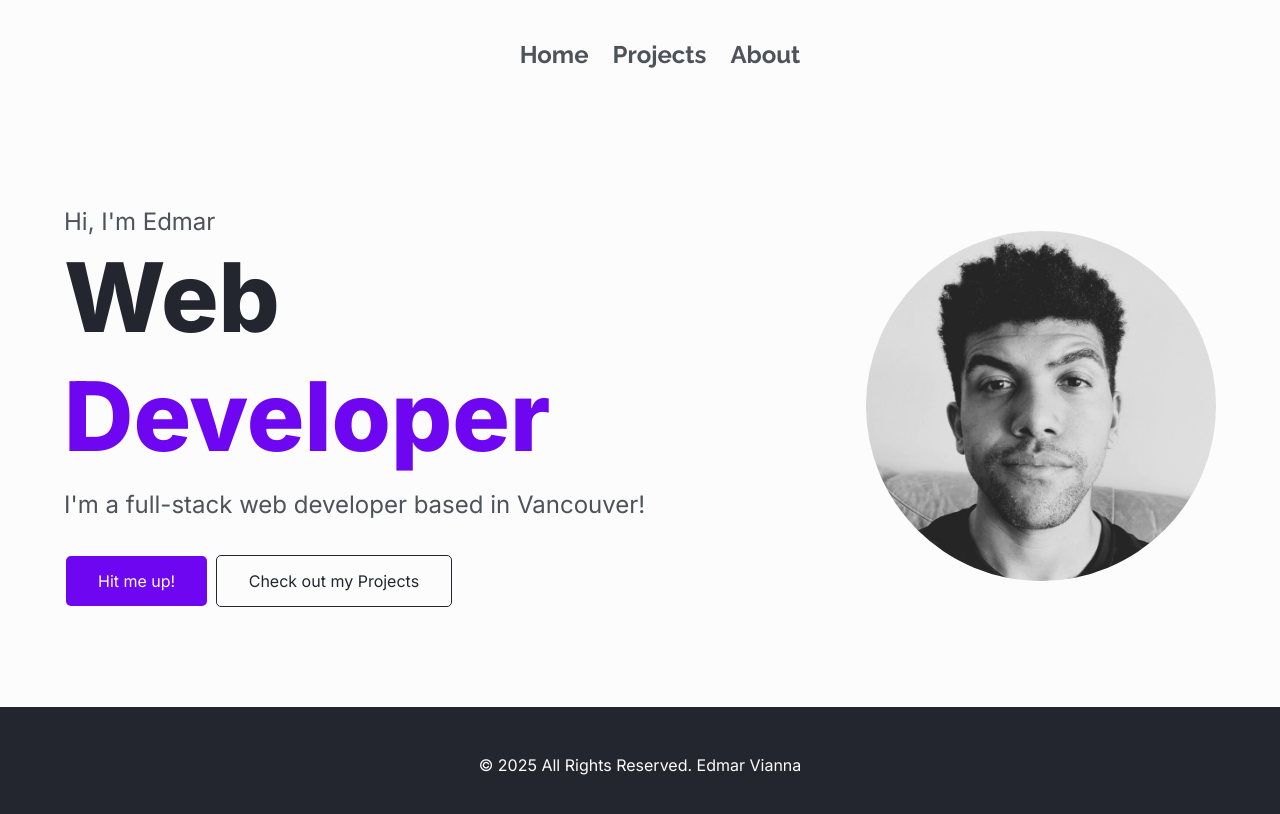
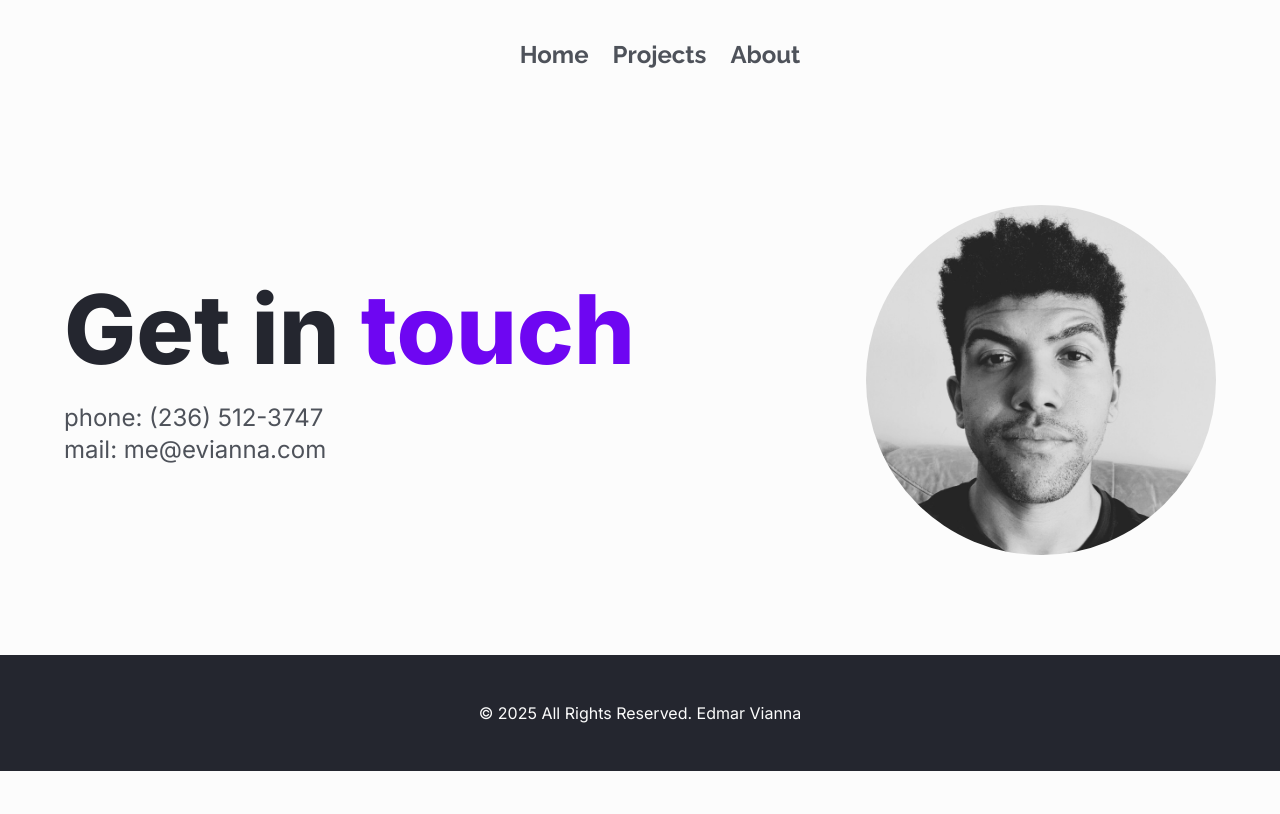
Before and after one commit to atomedd/atomedd.github.io, a plain HTML site: page contact.html in a window 1280 px wide. Drawn offline with Linux system fonts and the light colour scheme.

Commit message:
update about.html and contact.html

```diff
--- a/contact.html
+++ b/contact.html
@@ -27,21 +27,13 @@
         <div class="hero-content">
             <div class="hero-text">
 
-                <div class="hero-intro">
-                    <h1>Hi, I'm Edmar </h1>
-                </div>
-
                 <div class="hero-title">
-                    <h2>Web</h2><h2><span class="hero-span">Developer</span></h2>
+                    <h2>Get in<span class="hero-span"> touch</span></h2>
                 </div>
 
                 <div class="hero-discription">
-                    <p>I'm a full-stack web developer based in Vancouver!</p>
-                </div>
-
-                <div>
-                    <a class="contact-button" href="contact.html">Hit me up!</a>
-                    <a class="projects-button" href="projects.html">Check out my Projects</a>
+                    <p>phone: (236) 512-3747</p>
+                    <p>mail:  me@evianna.com</p>
                 </div>
 
             </div>
```
Also changed, not shown: about.html (+19 -17 lines).
